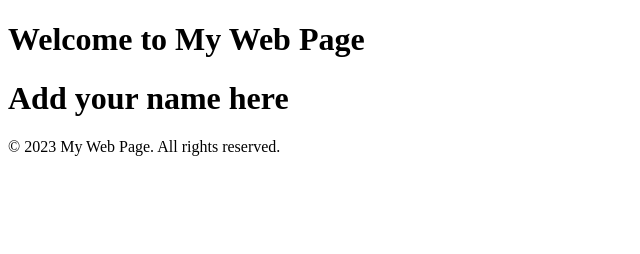
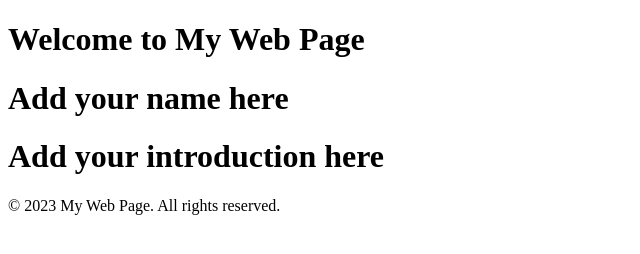
Before and after one commit to plugwalkant/test-html, a plain HTML site: page index.html in a window 1280 px wide. Shown: the whole page, without its empty margins (0-640 px from the left). Drawn offline with Linux system fonts and the light colour scheme.

Commit message:
Update index.html

```diff
--- a/index.html
+++ b/index.html
@@ -20,6 +20,7 @@
 
     <main>
         <!-- Add your main content here -->
+        <h1> Add your introduction here</h1>
     </main>
 
     <footer>
```
